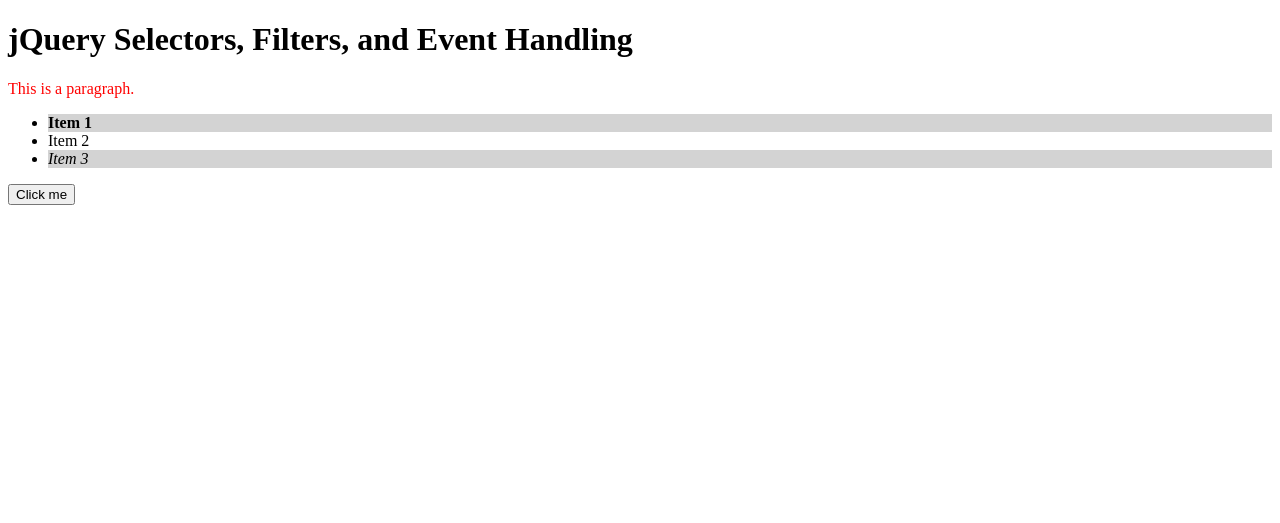
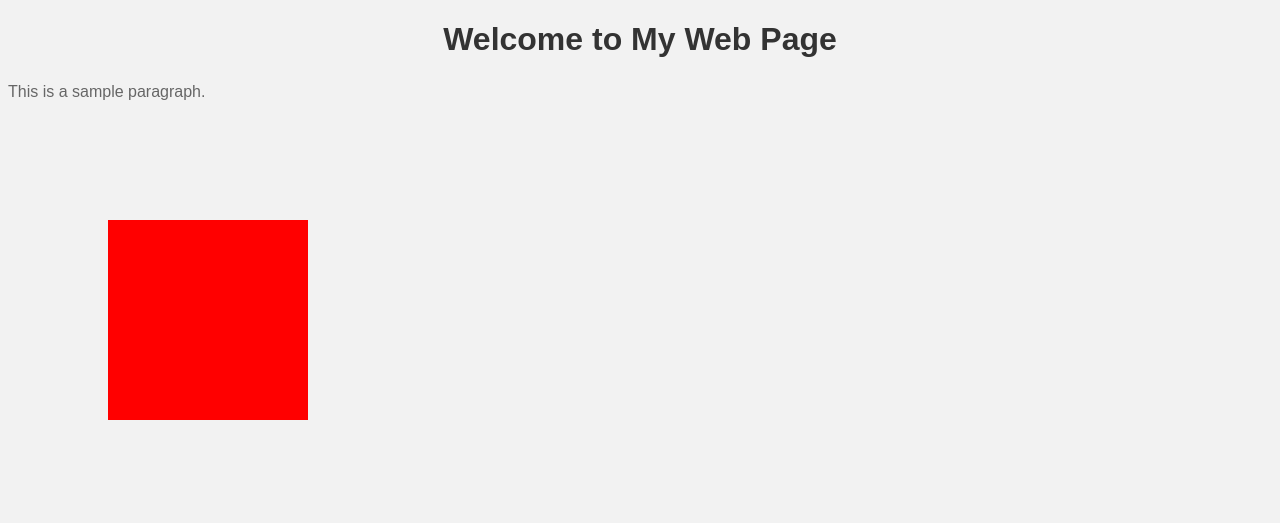
Before and after one commit to brahamjot04/WT-practice, a plain HTML site: page Exp6.html in a window 1280 px wide. Drawn offline with nearby package versions, Linux system fonts and the light colour scheme.

Commit message:
Refactor HTML structure and styles in Exp6.html

```diff
--- a/Exp6.html
+++ b/Exp6.html
@@ -1,41 +1,38 @@
-<!-- Demonstrate the use of various selectors, filters and event handling in jQuery. -->
+<!-- Creation of Web pages using HTML5 and CSS3. -->
+
 <!DOCTYPE html>
 <html>
   <head>
-    <title>jQuery Selectors, Filters, and Event Handling</title>
-    <script
-      src="https://code.jquery.com/jquery-3.7.1.min.js"
-      integrity="sha256-/JqT3SQfawRcv/BIHPThkBvs0OEvtFFmqPF/lYI/Cxo="
-      crossorigin="anonymous"
-    ></script>
-    <script>
-      $(document).ready(function () {
-        // Selectors
-        $("p").css("color", "red");
-        $(".myClass").hide();
-        $("#myId").addClass("highlight");
+    <title>My Web Page</title>
+    <style>
+      body {
+        font-family: Arial, sans-serif;
+        background-color: #f2f2f2;
+      }
 
-        // Filters
-        $("ul li:first").css("font-weight", "bold");
-        $("ul li:last").css("font-style", "italic");
-        $("ul li:even").css("background-color", "lightgray");
+      h1 {
+        color: #333;
+        text-align: center;
+      }
 
-        // Event Handling
-        $("button").click(function () {
-          alert("Button clicked!");
-        });
-      });
-    </script>
+      p {
+        color: #666;
+        line-height: 1.5;
+      }
+    </style>
   </head>
   <body>
-    <h1>jQuery Selectors, Filters, and Event Handling</h1>
-    <p>This is a paragraph.</p>
-    <p class="myClass">This is another paragraph with class "myClass".</p>
-    <ul>
-      <li>Item 1</li>
-      <li>Item 2</li>
-      <li>Item 3</li>
-    </ul>
-    <button>Click me</button>
+    <h1>Welcome to My Web Page</h1>
+
+    <p>This is a sample paragraph.</p>
+
+    <canvas id="myCanvas" width="400" height="400"></canvas>
+    <script>
+      var canvas = document.getElementById("myCanvas");
+      var context = canvas.getContext("2d");
+
+      context.fillStyle = "red";
+      context.fillRect(100, 100, 200, 200); // x, y, width, height
+    </script>
   </body>
 </html>
```
Also changed, not shown: 1 other file.
